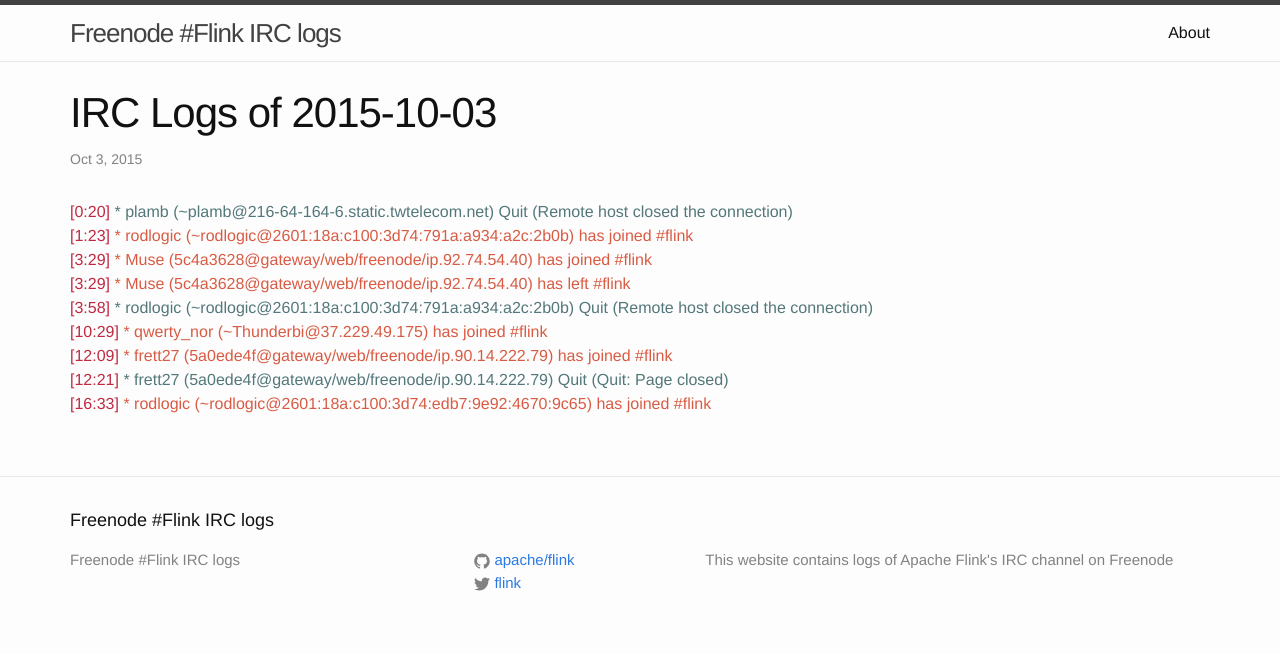
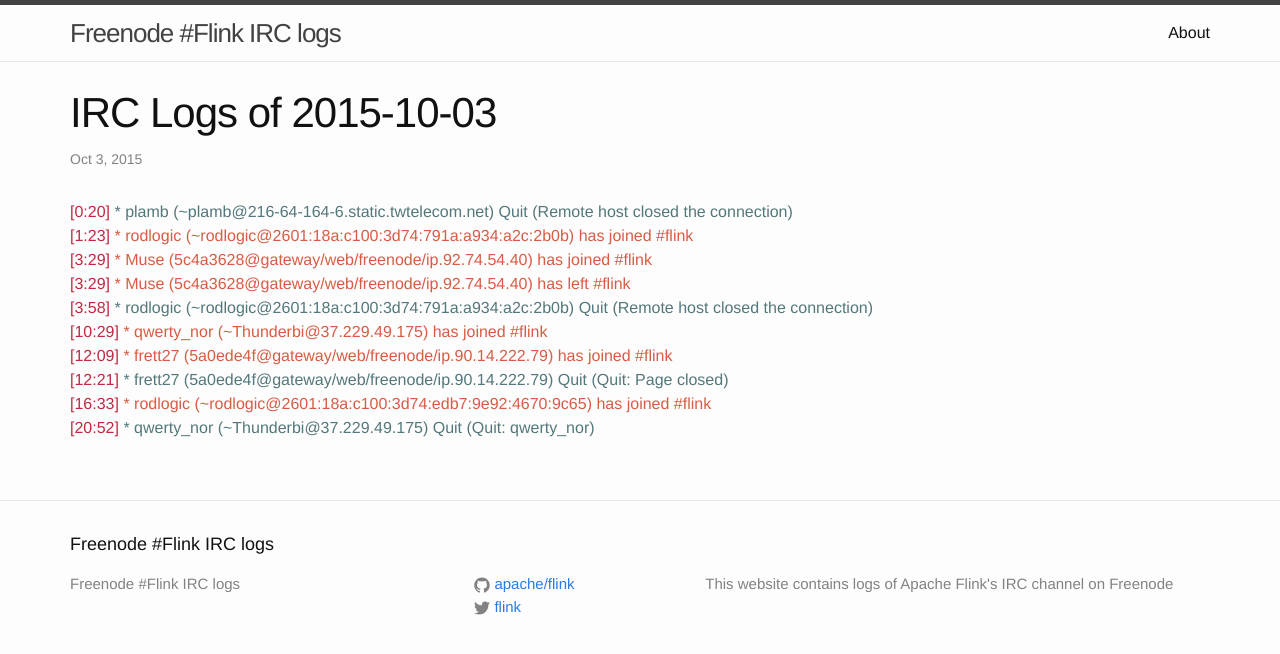
Before and after one commit to flink-irc-logs/flink-irc-logs.github.io, a Jekyll site: the page built from _posts/2015-10-03-logs.markdown, in a window 1280 px wide. Shown: the top 654 px of the page. Built offline with Jekyll 4.4.1, drawn with Linux system fonts in a browser that asks for light colours.

Commit message:
Update of the logs on Sat Oct  3 21:21:55 CEST 2015

```diff
--- a/_posts/2015-10-03-logs.markdown
+++ b/_posts/2015-10-03-logs.markdown
@@ -13,3 +13,4 @@
 <span class="irc-date">[12:09]</span> <span class="irc-green">* frett27 (5a0ede4f@gateway/web/freenode/ip.90.14.222.79) has joined #flink</span><br />
 <span class="irc-date">[12:21]</span> <span class="irc-navy">* frett27 (5a0ede4f@gateway/web/freenode/ip.90.14.222.79) Quit (Quit: Page closed)</span><br />
 <span class="irc-date">[16:33]</span> <span class="irc-green">* rodlogic (~rodlogic@2601:18a:c100:3d74:edb7:9e92:4670:9c65) has joined #flink</span><br />
+<span class="irc-date">[20:52]</span> <span class="irc-navy">* qwerty_nor (~Thunderbi@37.229.49.175) Quit (Quit: qwerty_nor)</span><br />
```
